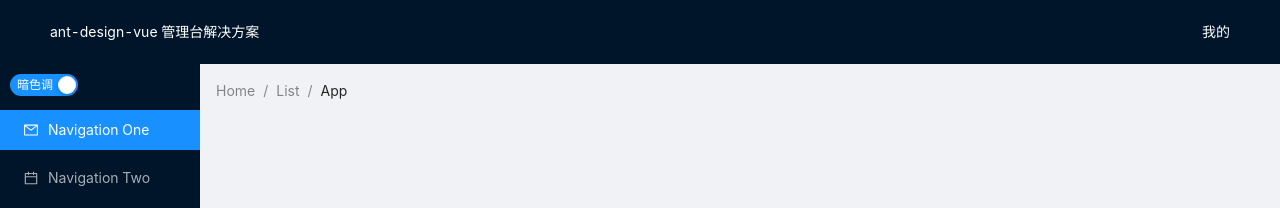
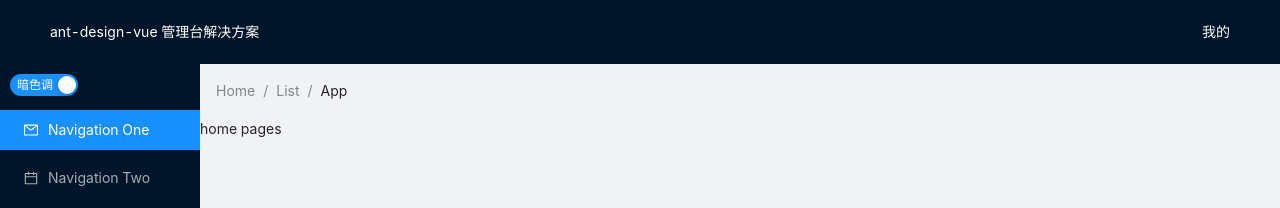
Before and after one commit to acmenlei/antd-admin-top, a Vue app: page / in a window 1280 px wide. Shown: the top 208 px of the page. Built offline with nearby package versions, Linux system fonts and the light colour scheme; no server answers.

Commit message:
add: router

```diff
--- a/package.json
+++ b/package.json
@@ -8,7 +8,8 @@
   "dependencies": {
     "ant-design-vue": "^2.2.6",
     "axios": "^0.21.1",
-    "vue": "^3.0.4"
+    "vue": "^3.0.4",
+    "vue-router": "^4.0.11"
   },
   "devDependencies": {
     "@types/node": "^16.7.2",
--- a/src/layout/basic-layout.vue
+++ b/src/layout/basic-layout.vue
@@ -13,6 +13,7 @@
             <a-breadcrumb-item>List</a-breadcrumb-item>
             <a-breadcrumb-item>App</a-breadcrumb-item>
           </a-breadcrumb>
+          <router-view></router-view>
         </div>
       </a-layout-content>
     </a-layout>
--- a/src/main.ts
+++ b/src/main.ts
@@ -1,5 +1,6 @@
 import { createApp } from 'vue'
 import App from './App.vue'
 import antd from "./plugins/ant-design-vue"
+import router from './rotuer'
 
-createApp(App).use(antd).mount('#app')
+createApp(App).use(antd).use(router).mount('#app')
--- /dev/null
+++ b/src/views/home/index.vue
@@ -0,0 +1,15 @@
+<template>
+  <div class="home">
+      home pages
+  </div>
+</template>
+
+<script>
+export default {
+    name: 'home'
+}
+</script>
+
+<style lang="scss" scoped>
+
+</style>
```
Also changed, not shown: src/rotuer/index.ts (added, +13 -0 lines), 1 other file (tests, documents, lock files or other folders).
